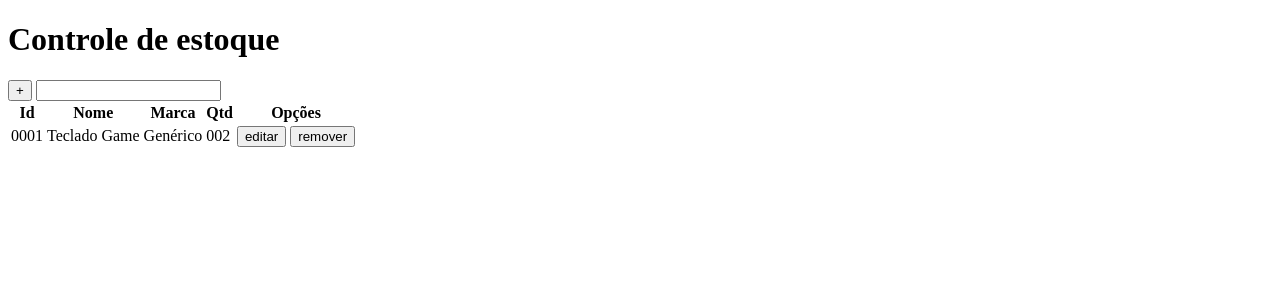
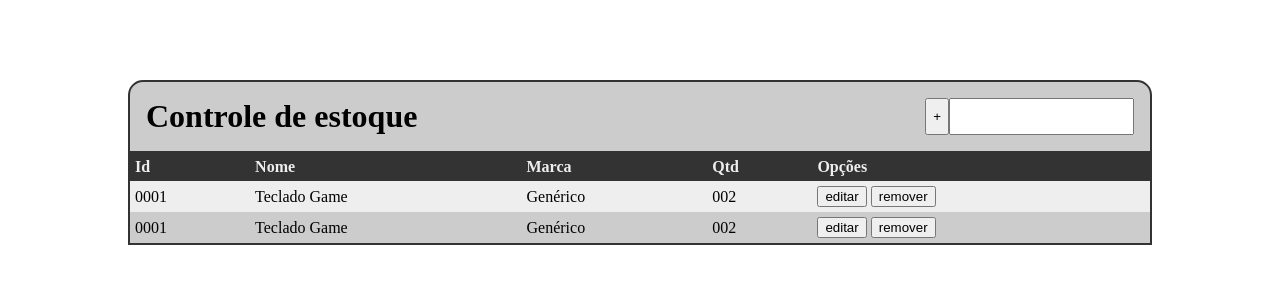
Before and after one commit to GiseleDePaula/controle-estoque, a plain HTML site: page index.html in a window 1280 px wide. Drawn offline with Linux system fonts and the light colour scheme.

Commit message:
reajuste na interface

```diff
--- a/index.html
+++ b/index.html
@@ -5,15 +5,17 @@
     <meta http-equiv="X-UA-Compatible" content="IE=edge">
     <meta name="viewport" content="width=device-width, initial-scale=1.0">
     <title>Controle de estoque</title>
+
+    <link rel="stylesheet" href="style.css">
 </head>
 <body>
-    <header>
-        <h1>Controle de estoque</h1>
-        <button>+</button>
-        <input type="search">
+    <header class="controle">
+        <h1 class="titulo">Controle de estoque</h1>
+        <button class="adicionar">+</button>
+        <input class="busca" type="search">
     </header>
-    <table>
-        <thead>
+    <table class="conteudo">
+        <thead class="topico">
             <tr>
                 <th>Id</th>
                 <th>Nome</th>
@@ -32,6 +34,16 @@
                 <button>remover</button>
             </td>
         </tr>
+        <tr>
+            <td>0001</td>
+            <td>Teclado Game</td>
+            <td>Genérico</td>
+            <td>002</td>
+            <td>
+                <button>editar</button>
+                <button>remover</button>
+            </td>
+        </tr>
     </table>
 </body>
 </html>
--- /dev/null
+++ b/style.css
@@ -0,0 +1,60 @@
+*{
+    box-sizing: border-box;
+}
+
+body {
+    margin: 0;
+}
+.controle {
+    width: 80vw;
+    margin: 10vh auto 0;
+    background: #ccc;
+    border: 2px solid #333;
+    padding: 1em;
+    border-radius: 15px 15px 0 0;
+    display: flex;
+}
+
+.titulo {
+ margin: 0;
+ flex-grow: 1;
+}
+
+.adicionar {
+
+}
+
+.busca {
+
+}
+
+.conteudo {
+    width: 80vw;
+    margin: 0 auto 10vh;
+    background: #eee;
+    border: 2px solid#333;
+    border-top: none;
+    border-radius: 0 0 15px 15px;
+    border-collapse: collapse;
+}
+
+.conteudo th, .conteudo td {
+     text-align: left;
+     padding: 5px 10px 5px 5px;
+}
+
+.topico {
+  color: #eee;
+}
+
+.topico th {
+  background-color: #333;
+}
+
+.conteudo tr:nth-child(odd) {
+    background-color: #eee;
+}
+
+.conteudo tr:nth-child(even) {
+    background-color: #ccc;
+}
```
